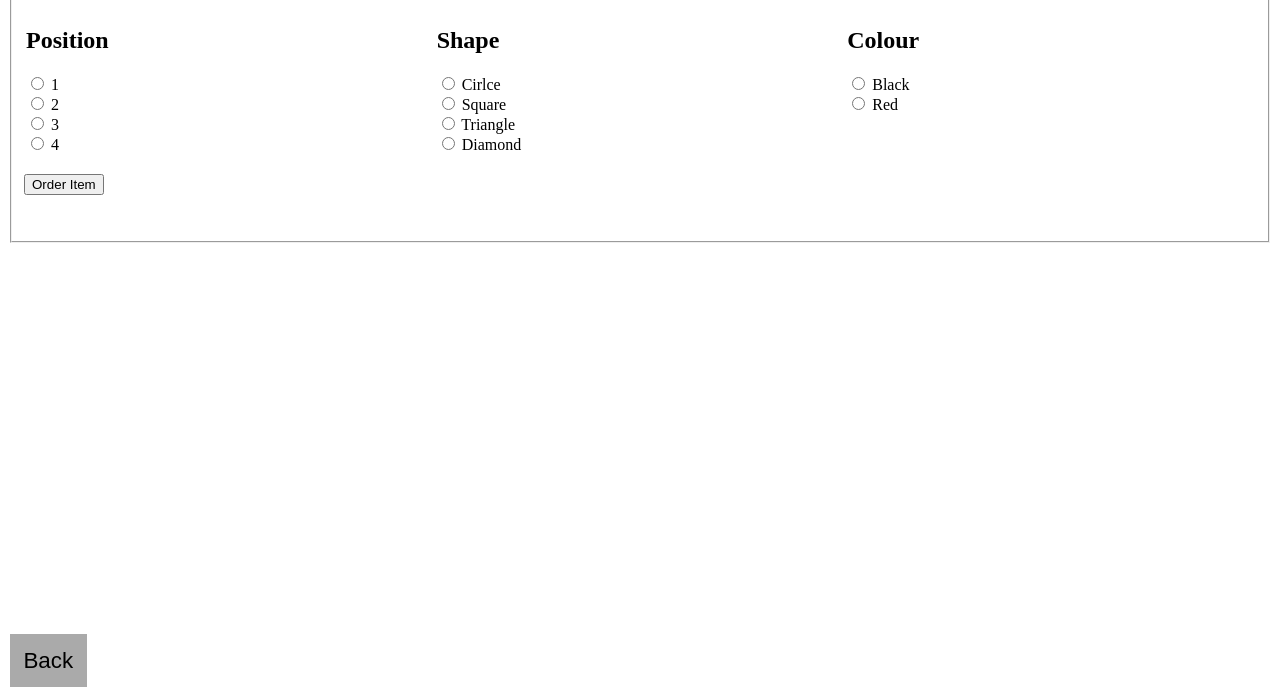
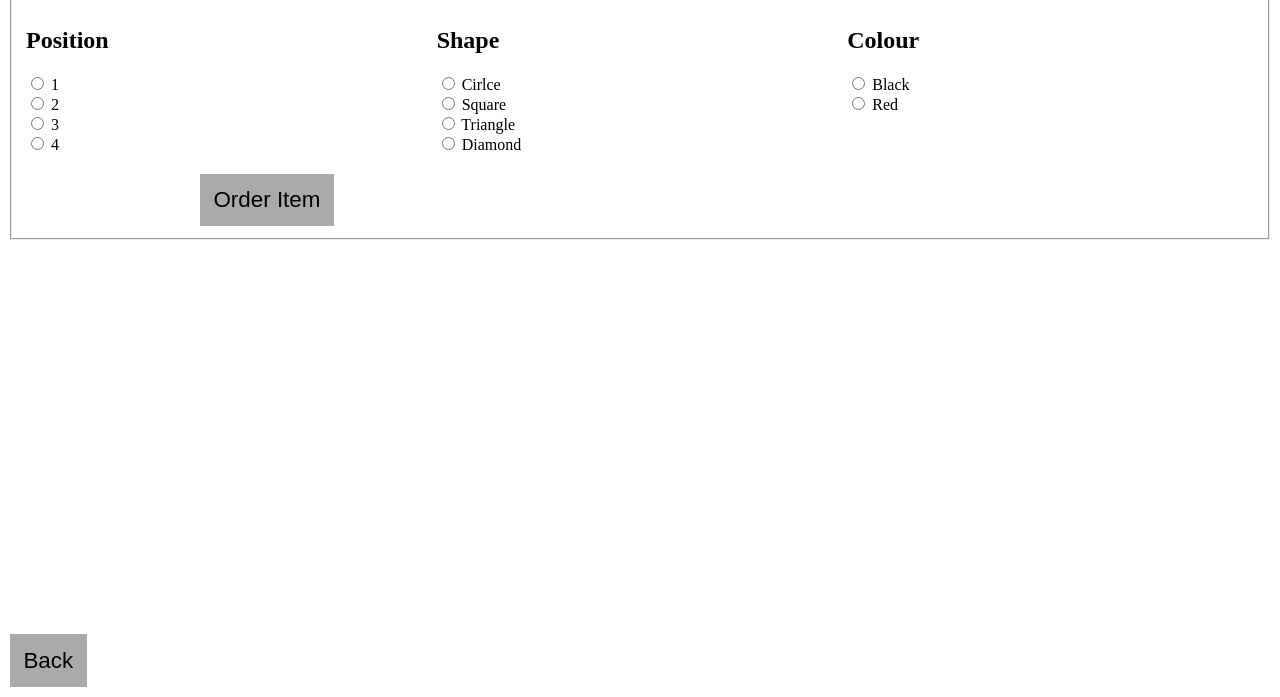
Before and after one commit to FutureFactoriesGroup/Web_App, a plain HTML site: page ACS330_WebApp/Item_Order.html in a window 1280 px wide. Shown: the part 103-800 px from the top of the page. Drawn offline with Linux system fonts and the light colour scheme; files whose address does not match are found by name.

Commit message:
Update Item_Order.html

```diff
--- a/ACS330_WebApp/Item_Order.html
+++ b/ACS330_WebApp/Item_Order.html
@@ -235,7 +235,7 @@
 		</div>
 	</div>
 	<br />
-	<input type="button" onclick=submit(); value="Order Item" />
+	<input type="button" onclick=submit(); value="Order Item" class="form_button" />
 	<br /><br /><br />
 	</fieldset>
 
```
